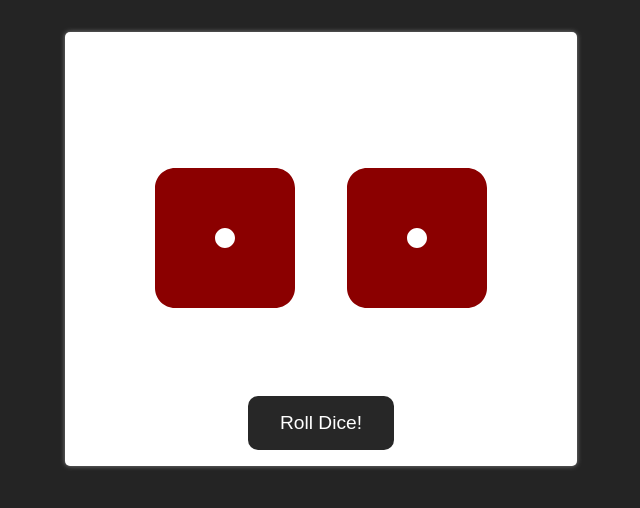
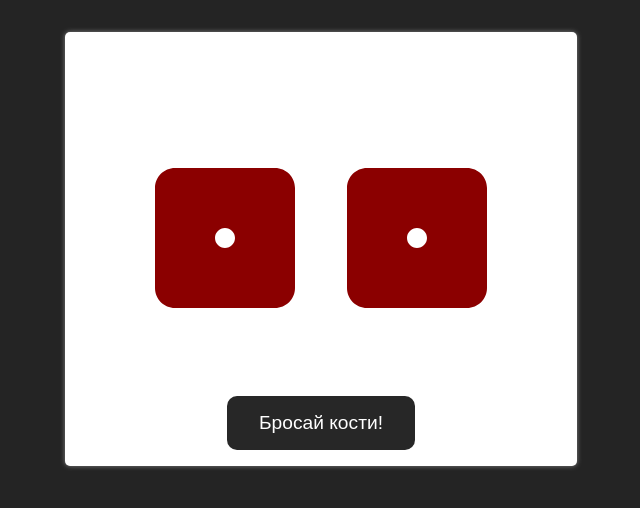
Before and after one commit to Samaelish/Dice-Roll, a React (Vite) app: page / in a window 1280 px wide. Shown: the top 508 px of the page, without its empty margins (319-959 px from the left). Built offline with nearby package versions, Linux system fonts and the light colour scheme.

Commit message:
переведено на русский

```diff
--- a/src/components/DiceRolling.jsx
+++ b/src/components/DiceRolling.jsx
@@ -23,13 +23,13 @@ function DiceRolling() {
   const dieClassname = `die ${isRolling ? 'die-shaking' : ''}`
   return (
     <div className='dice-container'>
-      <h2>Dice Rolling</h2>
+      <h2>Игральные кости</h2>
       <div className='dice'>
         <div className={dieClassname}>{die1}</div>
         <div className={dieClassname}>{die2}</div>
       </div>
       <button disabled={isRolling} onClick={roll}>
-        {isRolling ? 'Rolling' : 'Roll Dice!'}
+        {isRolling ? 'Бросаем' : 'Бросай кости!'}
       </button>
     </div>
   )
```
